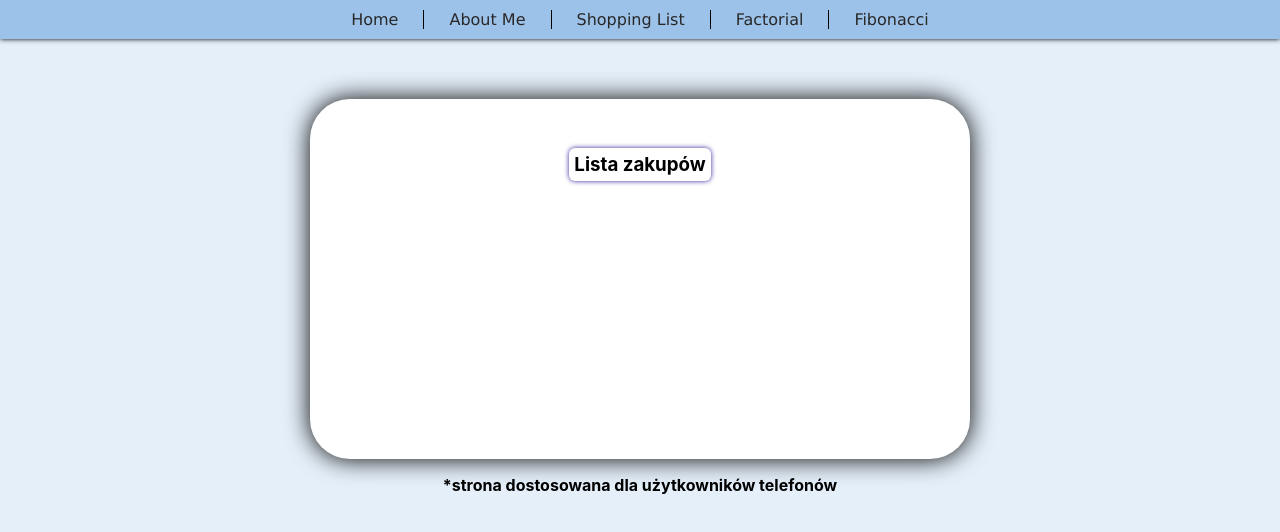
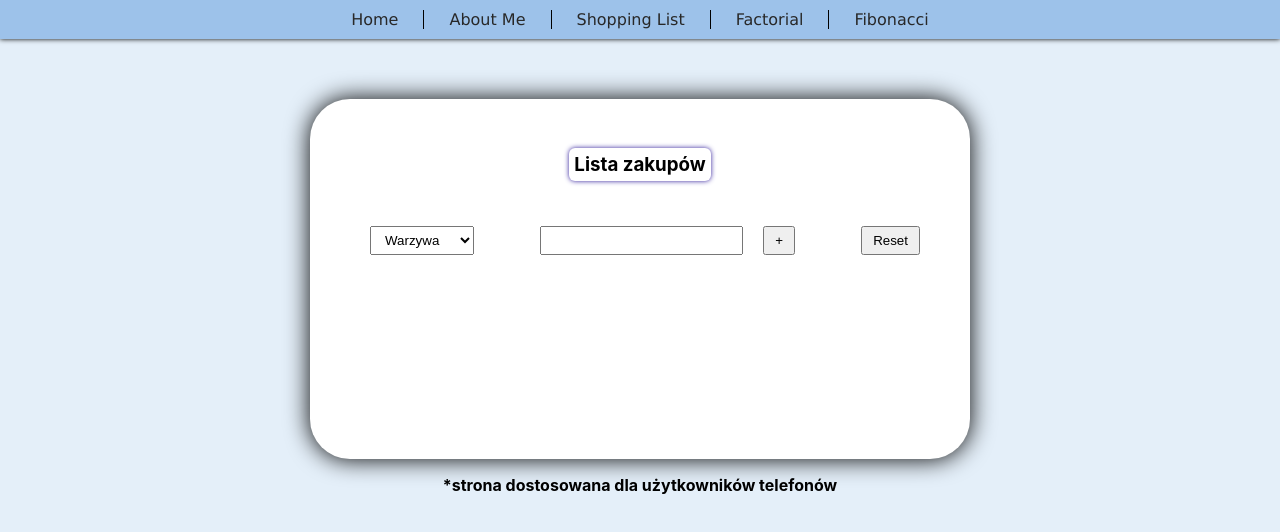
Before and after one commit to Isuana/demo-app, a React app: page /shopping_list in a window 1280 px wide. Built offline with nearby package versions, Linux system fonts and the light colour scheme.

Commit message:
Add shopping list

```diff
--- a/src/pages/layout.css
+++ b/src/pages/layout.css
@@ -7,7 +7,7 @@
 #area_style {
   text-align: center;
   width: 600px;
-  height: 300px;
+  min-height: 300px;
   border-radius: 40px;
   box-shadow: 0 0 25px;
   margin: auto;
--- a/src/pages/shopping_list/shopping_list.css
+++ b/src/pages/shopping_list/shopping_list.css
@@ -1,6 +1,27 @@
-.app {
-  border-radius: 6px;
-  display: inline-block;
-  padding: 5px;
-  box-shadow: 0 0 5px rgb(48, 29, 155);
+.view {
+  margin-top: 15px;
+  padding: 5px 10px 5px;
 }
+
+.list-option {
+  float: left;
+  margin-left: 30px;
+}
+
+.reset-list {
+  float: right;
+  margin-right: 20px;
+}
+
+.product {
+  font-style: italic;
+}
+
+.add-product {
+  margin-left: 20px;
+}
+
+.remove-product {
+  margin: 3px 15px;
+  display: inline;
+}
--- a/src/pages/shopping_list/shopping_list.js
+++ b/src/pages/shopping_list/shopping_list.js
@@ -1,11 +1,63 @@
 import './shopping_list.css';
+import React, { useState, useRef } from 'react';
 
 function ShoppingList() {
+
+  const optionList = [
+    {'name': 'Warzywa', 'value': 'vegetables'},
+    {'name': 'Owoce', 'value': 'fruits'},
+    {'name': 'Napoje', 'value': 'drinks'},
+    {'name': 'Słodyczne', 'value': 'candys'},
+    {'name': 'Pieczywo', 'value': 'breads'},
+    {'name': 'Inne', 'value': 'other'}
+  ];
+
+  const listItems = optionList.map((obj) =>
+    <option key={obj['value']} value={obj['value']}>{obj.name}</option>
+  );
+
+  const [products, setProducts] = useState([]);
+  const typeSelector = useRef();
+  const fruitNameSelector = useRef();
+
+  const productsList = products.map((item) =>
+      <li key={item.name}>
+        {item.name}
+        <input type='button' value='-' className='remove-product' onClick={() => removeItem(item.name)} />
+      </li>
+  );
+
+  const addListItem = () => {
+    let fruitType = typeSelector.current.value;
+    let fruitName = fruitNameSelector.current.value;
+
+    fruitNameSelector.current.value = "";
+    setProducts(products.concat({'name': fruitName, 'type': fruitType}));
+  }
+
+  const removeItem = (item_name) => {
+    let filteredProducts = products.filter( el => el.name !== item_name);
+
+    setProducts(filteredProducts);
+  }
+
+  const resetList = () => {
+    setProducts([]);
+  }
+
   return (
     <>
       <div>
-        <h3 className='app'>Lista zakupów</h3>
-        <p></p>
+        <h3 className='style-head'>Lista zakupów</h3>
+        <br />
+        <select ref={typeSelector} className='list-option view'>{listItems}</select>
+        <input ref={fruitNameSelector} type='text' className='product view' />
+        <input type='button' value='+' className='add-product view' onClick={() => addListItem()} />
+        <input type='reset' value='Reset' className='reset-list view' onClick={() => resetList()} />
+        <br />
+        <ol>
+          {productsList}
+        </ol>
       </div>
     </>
   )
```
